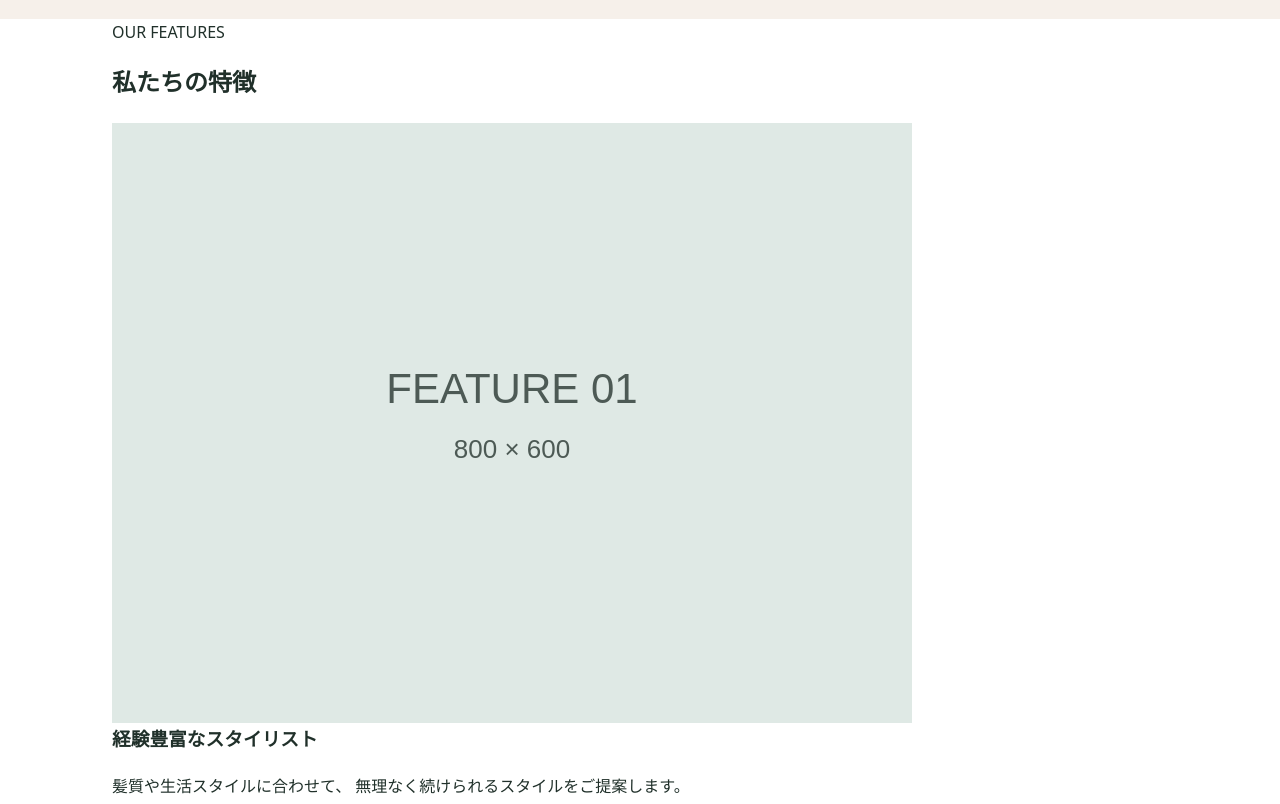
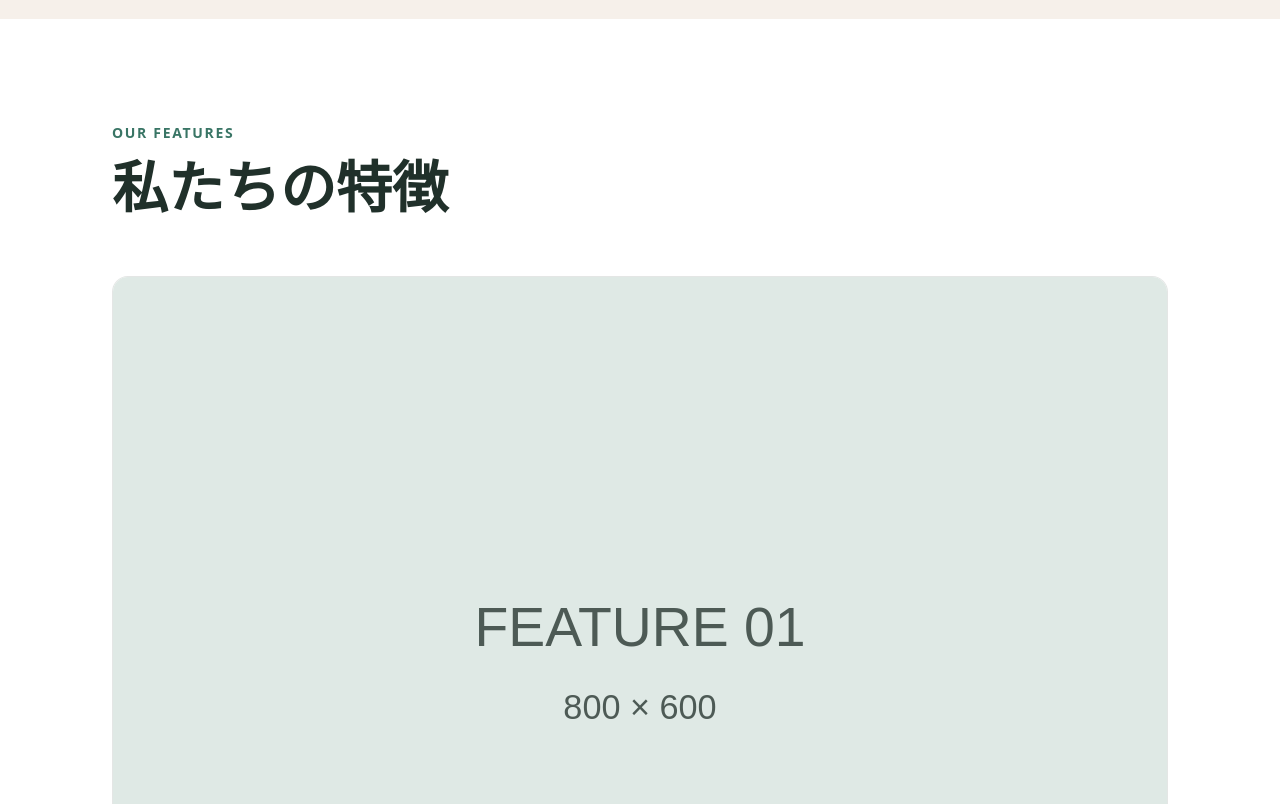
Before and after one commit to torimugi/card-web_0715, a website built with Vite: page index.html in a window 1280 px wide. Shown: the part 1280-2084 px from the top of the page. Built offline with nearby package versions, Linux system fonts and the light colour scheme.

Commit message:
390px版の特徴カードを作る

```diff
--- a/css/style.css
+++ b/css/style.css
@@ -61,6 +61,7 @@ p {
   padding-inline: clamp(1rem, 4vw, 2rem);
 }
 
+/* 390px版のメインビジュアル */
 .hero {
   padding-block: var(--section-spacing);
   background: var(--color-background);
@@ -142,3 +143,64 @@ p {
   block-size: 100%;
   object-fit: cover;
 }
+
+.features {
+  padding-block: var(--section-spacing);
+}
+
+.features__header {
+  margin-block-end: clamp(2rem, 5vw, 3.5rem);
+}
+
+.features__eyebrow {
+  margin-block-end: 0.5rem;
+
+  color: var(--color-accent);
+
+  font-size: 0.875rem;
+  font-weight: 700;
+  letter-spacing: 0.12em;
+}
+
+.features__title {
+  margin: 0;
+
+  font-size: clamp(2rem, 7vw, 3.5rem);
+  line-height: 1.2;
+}
+
+.features__grid {
+  display: grid;
+  grid-template-columns: 1fr;
+  gap: var(--card-gap);
+}
+
+.feature-card {
+  overflow: hidden;
+
+  background: var(--color-surface);
+  border: 1px solid rgb(32 48 42 / 0.12);
+  border-radius: var(--radius-medium);
+}
+
+.feature-card__image {
+  inline-size: 100%;
+  aspect-ratio: 4 / 3;
+  object-fit: cover;
+}
+
+.feature-card__body {
+  padding: clamp(1.25rem, 4vw, 1.75rem);
+}
+
+.feature-card__title {
+  margin-block-end: 0.75rem;
+
+  font-size: 1.25rem;
+  line-height: 1.4;
+}
+
+.feature-card__text {
+  margin: 0;
+  color: var(--color-muted);
+}
```
